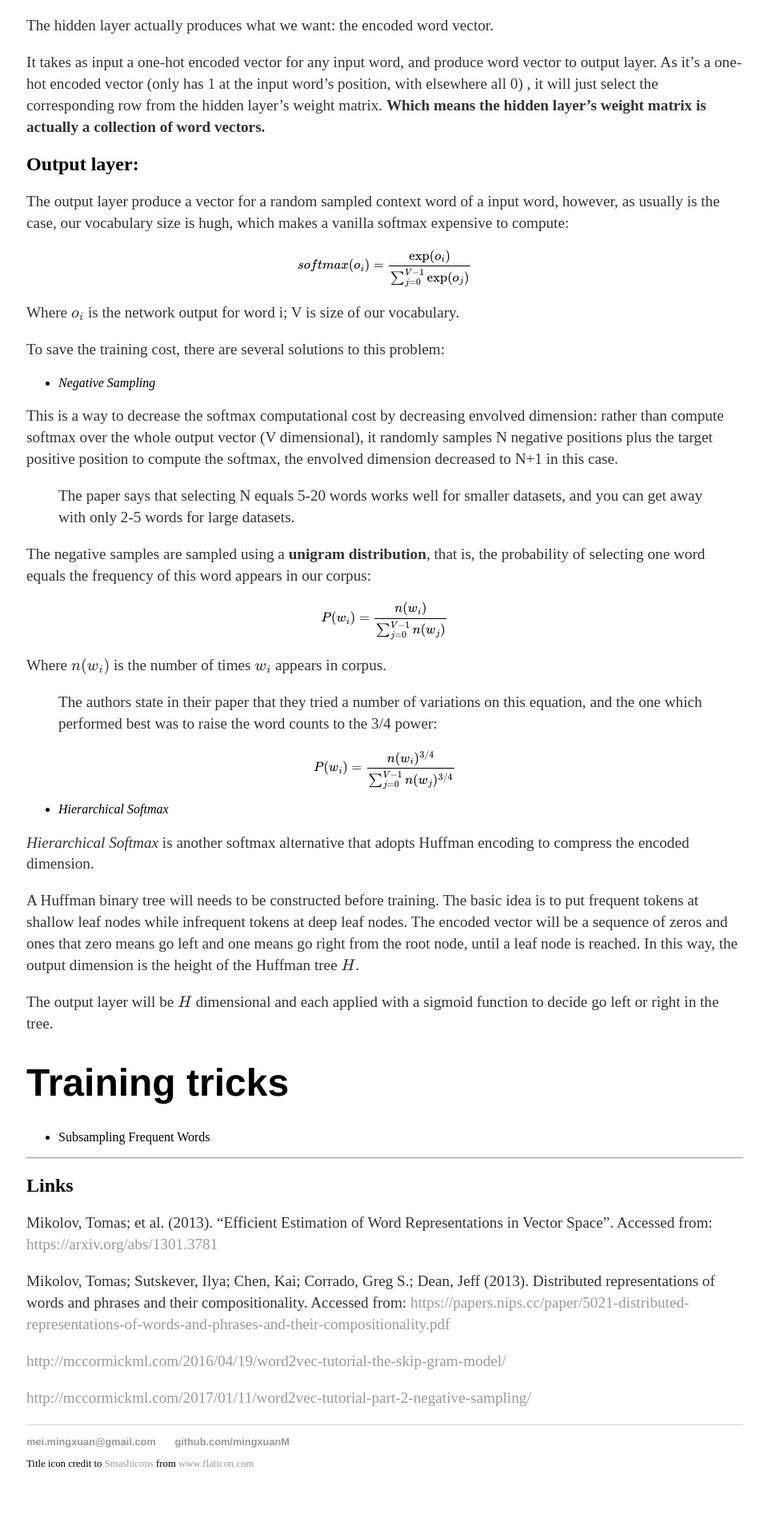
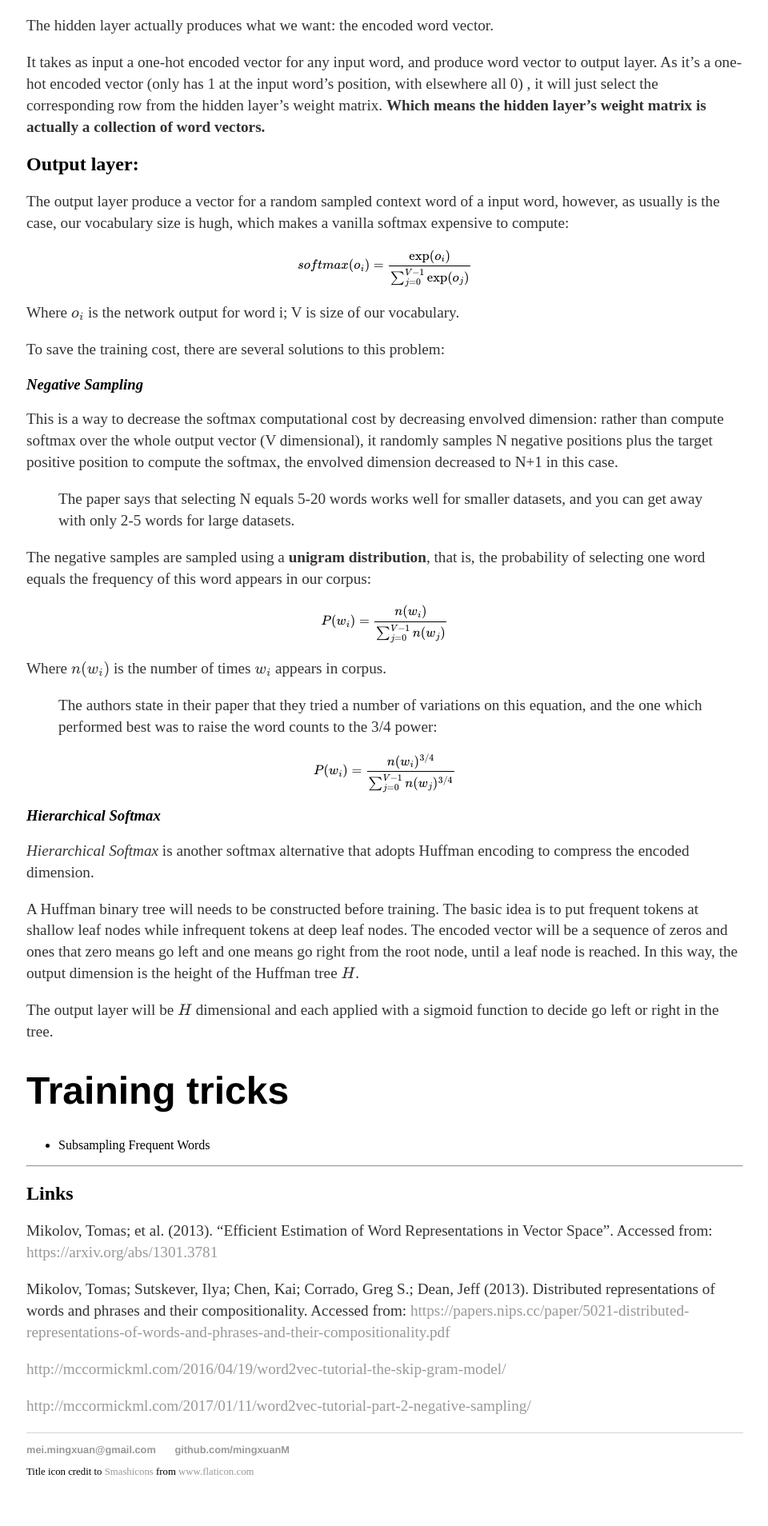
Before and after one commit to mingxuanM/mingxuanM.github.io, a Jekyll site: the page built from _posts/2019-10-25-Word2Vec.md, in a window 1280 px wide. Shown: the part 791-2699 px from the top of the page at 80% size, without its empty margins (159-1119 px from the left). Built offline with Jekyll 4.4.1, drawn with Linux system fonts in a browser that asks for light colours; formulas are drawn with MathJax 3.

Commit message:
font size

```diff
--- a/_posts/2019-10-25-Word2Vec.md
+++ b/_posts/2019-10-25-Word2Vec.md
@@ -30,7 +30,7 @@ Where $o_i$ is the network output for word i; V is size of our vocabulary.
 
 To save the training cost, there are several solutions to this problem:
 
-* _Negative Sampling_
+### _Negative Sampling_
 
 This is a way to decrease the softmax computational cost by decreasing envolved dimension: rather than compute softmax over the whole output vector (V dimensional), it randomly samples N negative positions plus the target positive position to compute the softmax, the envolved dimension decreased to N+1 in this case.
 
@@ -47,7 +47,7 @@ Where $n(w_i)$ is the number of times $w_i$ appears in corpus.
 $$ P(w_i) = \frac{n(w_i)^{3/4}}{\sum_{j=0}^{V-1} n(w_j)^{3/4}} $$
 
 
-* _Hierarchical Softmax_
+### _Hierarchical Softmax_
 
 _Hierarchical Softmax_ is another softmax alternative that adopts Huffman encoding to compress the encoded dimension.
 
```
